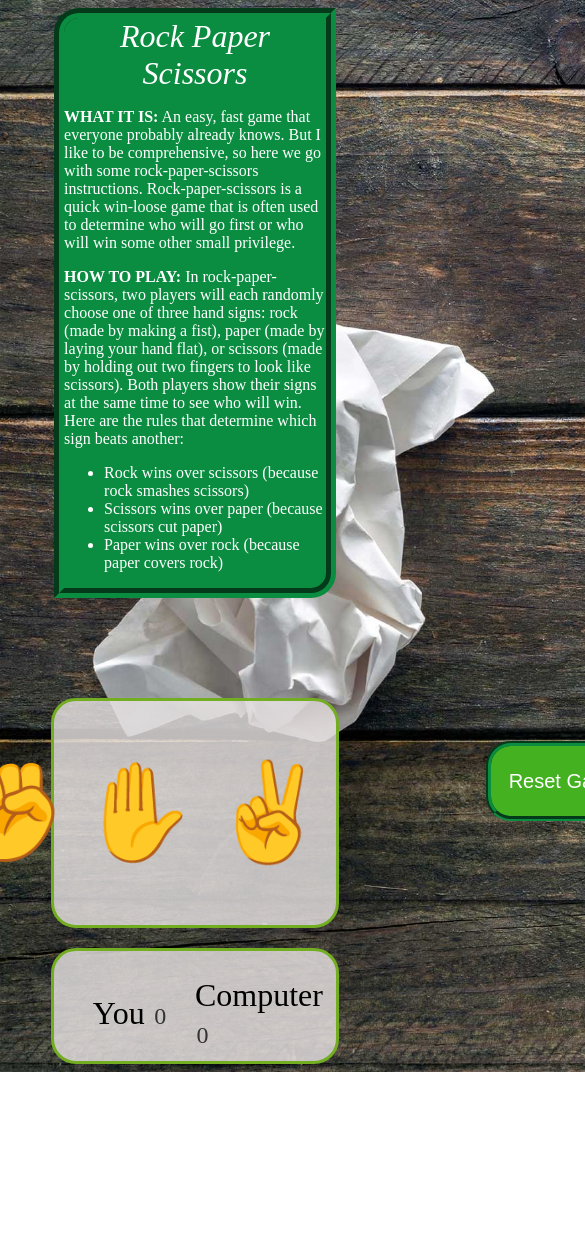
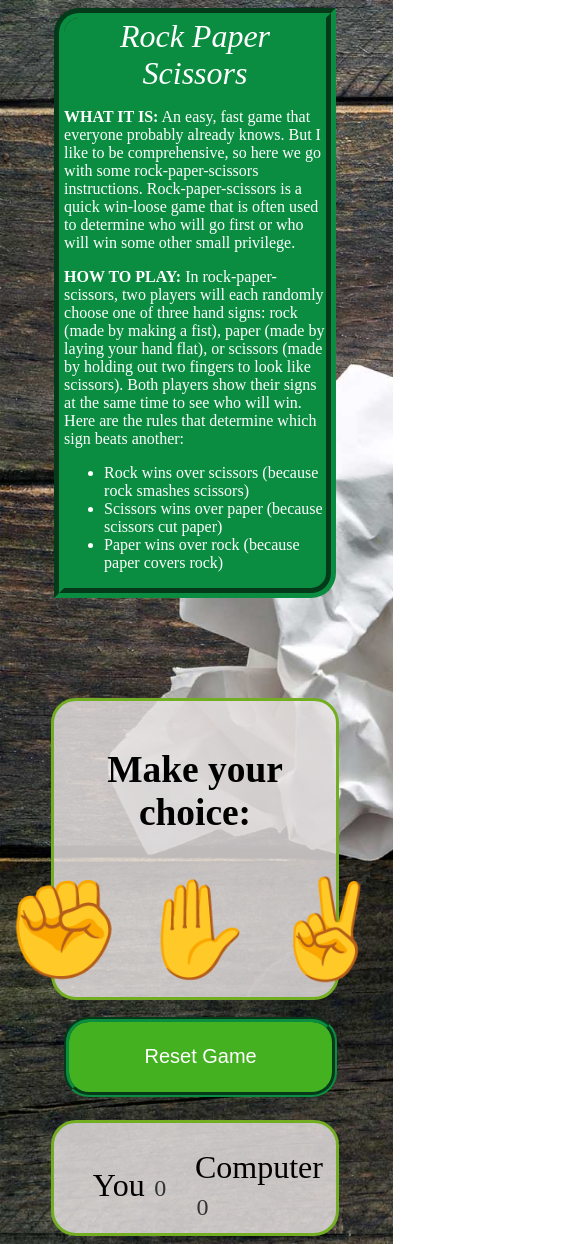
Before and after one commit to mikyrenato/2nd-Project, a plain HTML site: page index.html in a window 390 px wide. Shown: the top 1244 px of the page, 585 px wide, since content can reach past the window. Before the commit the page ends 1072 px from the top, so only its background shows below. Drawn offline with Linux system fonts and the light colour scheme.

Commit message:
make the game responsive

```diff
--- a/assets/css/style.css
+++ b/assets/css/style.css
@@ -74,7 +74,7 @@ html {
     width: 70%;
     border: 3px solid #73AD21;
     padding: 10px;
-    margin-top: 20px;
+    margin-top: 120px;
     color: black;
     font-size: 200%;
   }
@@ -104,10 +104,14 @@ li, p {
   color: white;
   border-radius: 25px;
   margin-top: 30px;
-  margin-left: 150px;
   border: 5px groove #0a8d40;
+  position: absolute;
 }
 
 #reset:hover {
-  transform: scale(1.2);
+  transform: scale(1.05);
 }
+
+h3 {
+  text-align: center;
+}
--- a/index.html
+++ b/index.html
@@ -27,16 +27,16 @@
 
 
     <section id="selections">
+    <h3>Make your choice: </h3>
     <div class="selections">
-        <h3>Make your choice: </h3>
         <button class="selection" data-selection="rock">✊</button>
         <button class="selection" data-selection="paper">✋</button>
         <button class="selection" data-selection="scissors">✌</button>
+    </div>
 
-        <form action="index.html" method="get">
-            <button id="reset" type="submit">Reset Game</button>
-       </form>
-    </div>
+    <form action="index.html" method="get">
+        <button id="reset" type="submit">Reset Game</button>
+   </form>
 
     </section>
 
```
